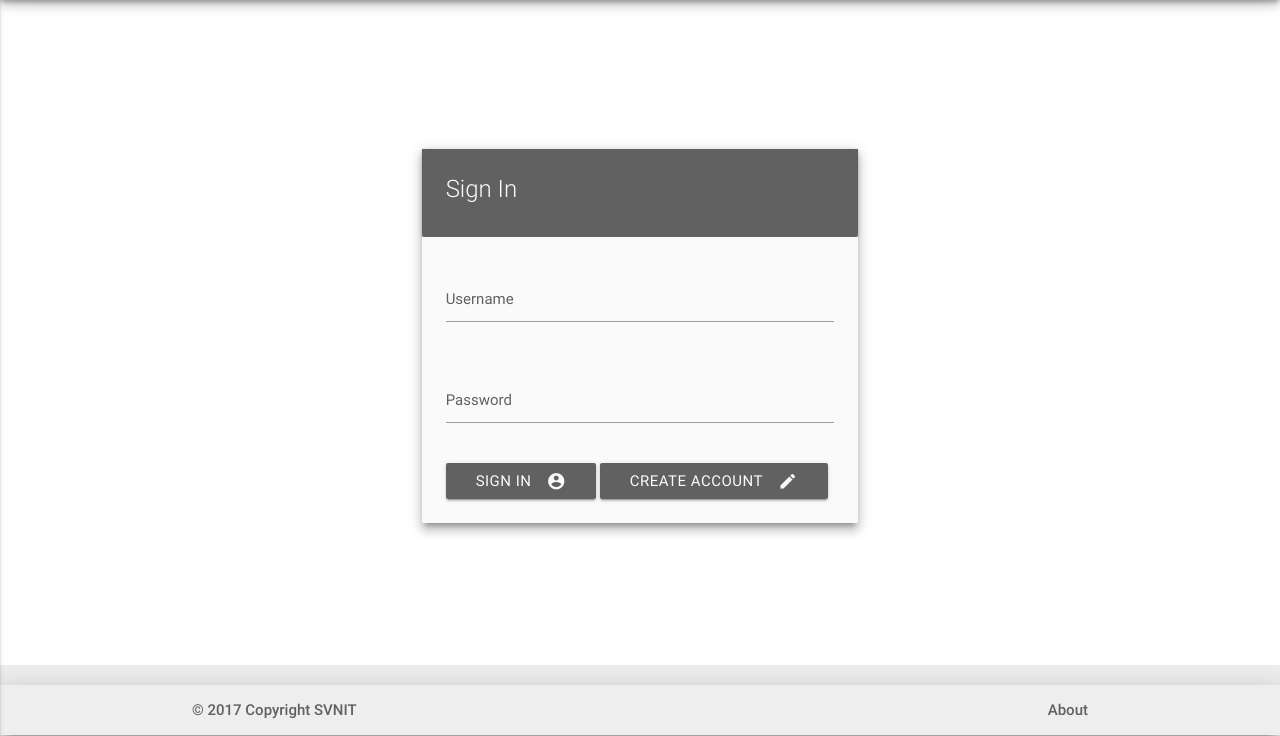
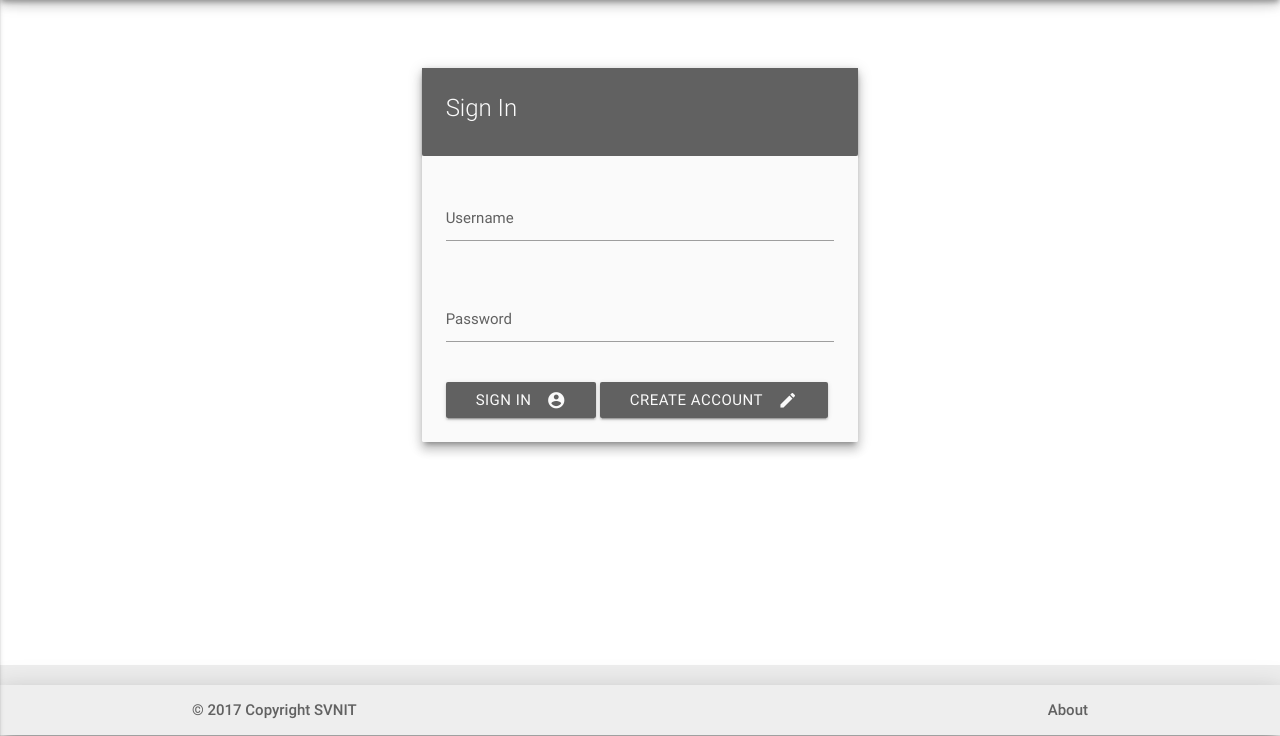
Before and after one commit to aakashrana1995/svnit-tnp, a Django app: page /consent/login in a window 1280 px wide. Shown: the part 64-800 px from the top of the page. Run offline with Django 3.2, Linux system fonts and the light colour scheme; parts of the project's set-up code (start-up, migrations or seed data) failed here and were passed over; some libraries are stand-ins or nearby versions.

Commit message:
minor html changes

```diff
--- a/tnp/templates/consent/login_user.html
+++ b/tnp/templates/consent/login_user.html
@@ -9,7 +9,8 @@
 {% block body_block %}
 
 <div id="content" class="" style="min-height: calc(100vh - 165px);">
-  <div class="valign-wrapper" style="width:100%;height:80%;position: absolute;">
+  <div class="section"> </div>
+  <div class="valign-wrapper">
     <div class="valign" style="width:100%;">
         <div class="container">
 
--- a/tnp/templates/consent/merit_list.html
+++ b/tnp/templates/consent/merit_list.html
@@ -1,7 +1,7 @@
 {% extends 'base.html' %}
 
 
-{% block title %} {{ title }} {% endblock %}
+{% block title %} Merit List {% endblock %}
 
 {% block custom_css %}
   <link type="text/css" rel="stylesheet" href="/static/css/company/job.css" media="screen,projection" />
```
